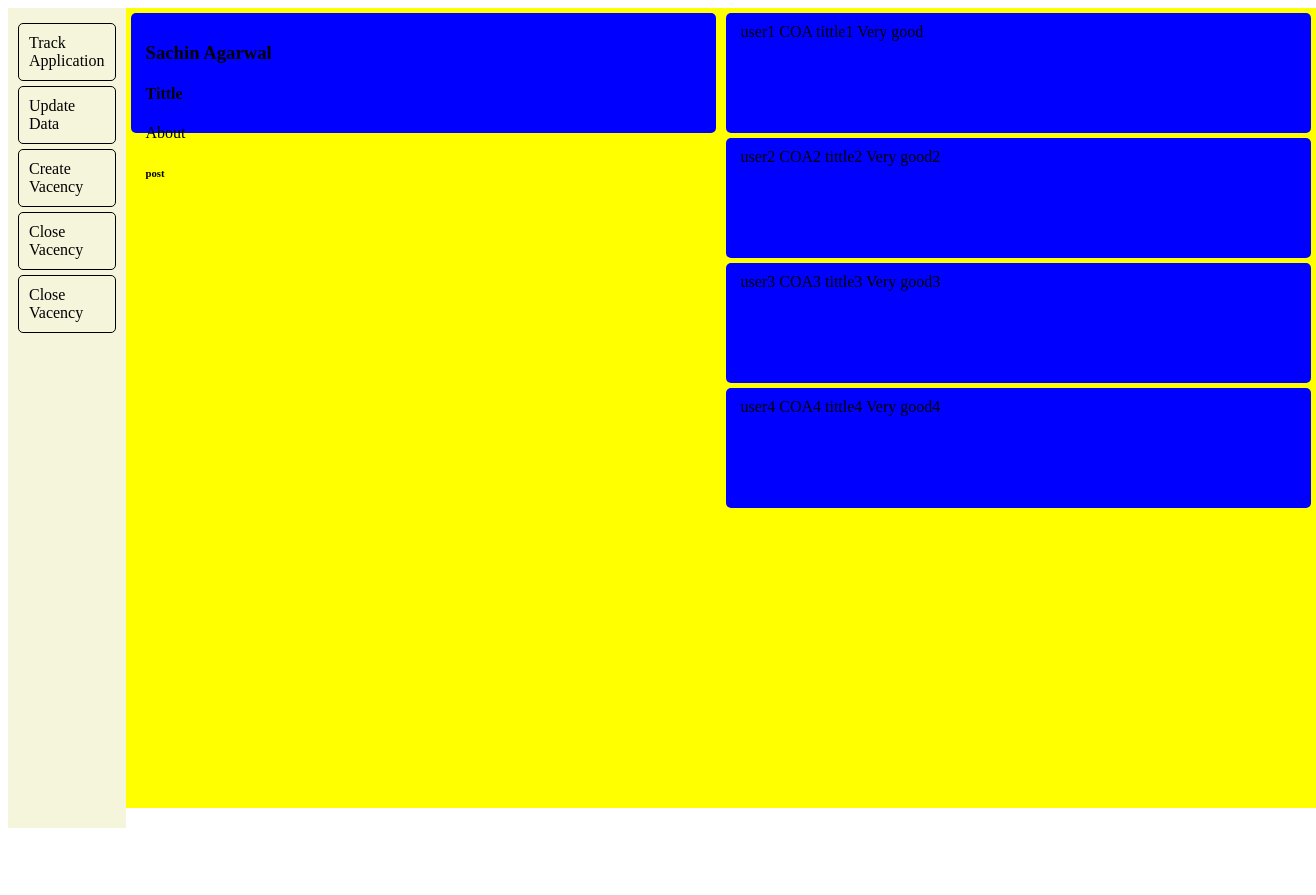
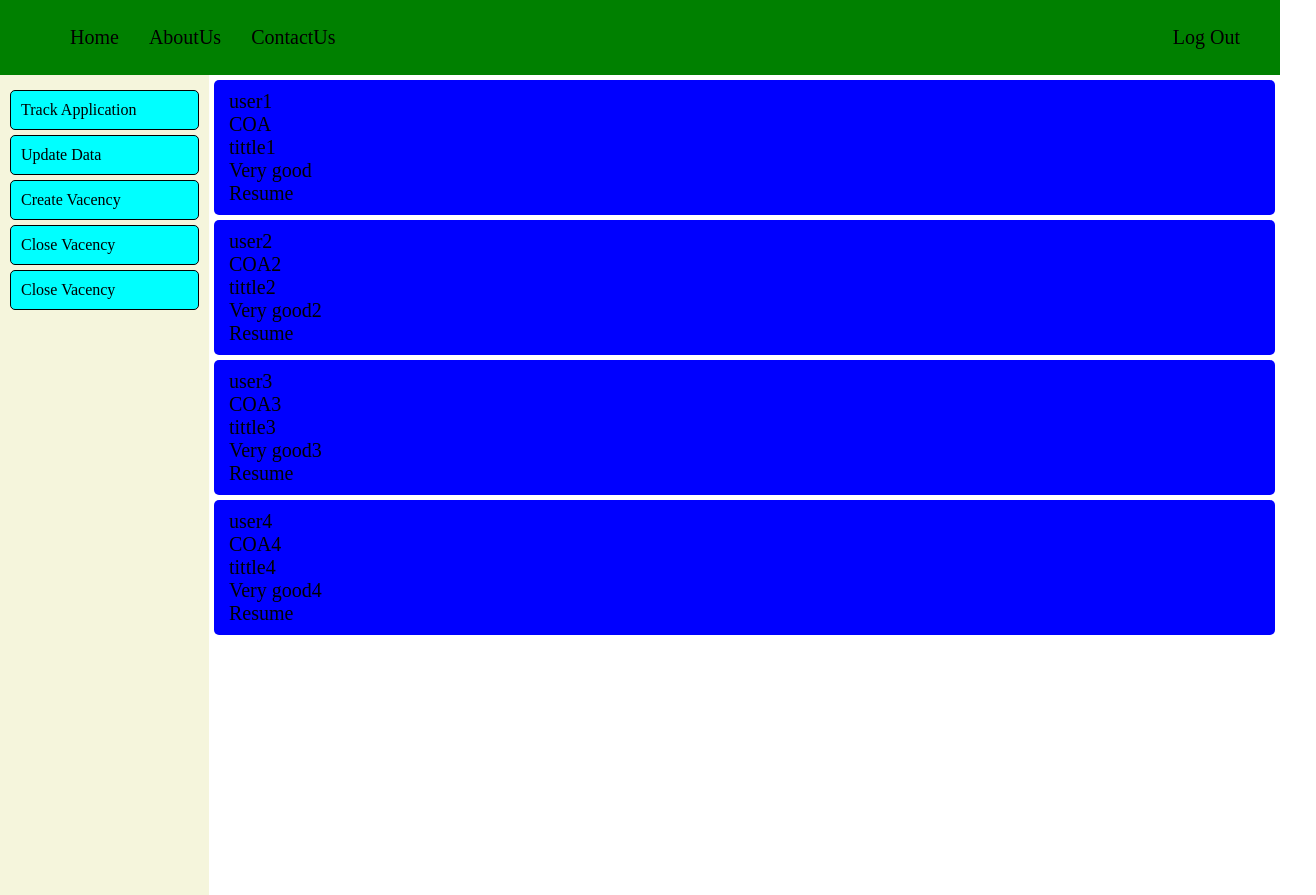
Before and after one commit to mdsadik13/Sih_Demo, a website: page template/dashboardCollege.html in a window 1280 px wide. Shown: the whole page, 1316 px wide, since content can reach past the window. Before the commit the page ends 836 px from the top, so only its background shows below. Drawn offline with Linux system fonts and the light colour scheme.

Commit message:
resume added

```diff
--- a/template/application.js
+++ b/template/application.js
@@ -4,7 +4,8 @@ const application=[
                   name:"user1",
                   tittle:"tittle1",
                   about:"Very good",
-                  post:"COA"
+                  post:"COA",
+                  resume:"https://docs.google.com/document/d/1rmYcWMvE96usumVZwbzkvWGSKqPAKLes5FfCNY8WHqQ/edit?usp=sharing"
             },
             {
                   name:"user2",
@@ -48,10 +49,11 @@ contain.append(box);
 for (let app of application) {
       boxElement=document.createElement('div');
       boxElement.classList.add("application");
-      boxElement.innerHTML += app.name + "  ";
-      boxElement.innerHTML += app.post + "  ";
-      boxElement.innerHTML += app.tittle + "  ";
-      boxElement.innerHTML += app.about + "  ";
+      boxElement.innerHTML += app.name+"<br>";
+      boxElement.innerHTML += app.post + "<br>";
+      boxElement.innerHTML += app.tittle + "<br>";
+      boxElement.innerHTML += app.about + "<br>";
+      boxElement.innerHTML+=`<a href="${app.resume}">Resume</a>`
       box.appendChild(boxElement);
       // console.log("Running");
 
--- a/template/dashboardCollege.css
+++ b/template/dashboardCollege.css
@@ -1,11 +1,42 @@
+body{
+      margin: 0;
+      padding: 0;
+}
+
+.navbar{
+      background-color: green;
+      width: 100vw;
+      display: flex;
+      flex-direction: row;
+      position: fixed;
+      top: 0;
+}
+.navbar ul{
+      display: flex;
+      flex-direction: row;
+}
+.navbar ul li{
+      list-style: none;
+      cursor: pointer;
+      padding-top: 10px;
+      padding-bottom: 10px;
+      padding-left: 30px;
+      font-size: 20px;
+}
+.logout{
+      position: fixed;
+      right: 40px;
+}
+
 .container{
       display: flex;
       flex-direction: row;
+      margin-top: 75px;
 }
 .sideBar{
       background-color: beige;
       padding: 10px;
-      width: 15%;
+      width: 15vw;
       height: 100vh;
 }
 .section{
@@ -13,20 +44,29 @@
       padding: 10px;
       border-radius: 5px;
       margin-top: 5px;
+      background-color: aqua;
+      cursor: pointer;
 }
 .box{
-      width: 85%;
+      width: 85vw;
       height: 100vh;
-      background-color: yellow;
+
 }
 
 .application{
       /* border: 2px solid black; */
       background-color: blue;
-      height: 100px;
-      width: 70vh;
+      /* height: 100px; */
+      width: 100;
       padding: 10px;
       padding-left: 15px;
       margin: 5px;
       border-radius: 5px;
+      font-size: 20px;
+      cursor: pointer;
+      color: black;
 }
+.application a{
+     color: black;
+      text-decoration: none;
+}
--- a/template/dashboardCollege.html
+++ b/template/dashboardCollege.html
@@ -8,6 +8,14 @@
       <link rel="stylesheet" href="dashboardCollege.css">
 </head>
 <body>
+      <div class="navbar">
+            <ul>
+                  <li><a>Home</a></li>
+                  <li><a>AboutUs</a></li>
+                  <li><a>ContactUs</a></li>
+                  <li><a class="logout">Log Out</a></li>
+            </ul>
+      </div>
       <div class="container">
             <div class="sideBar">
                   <div class="section">Track Application</div>
@@ -17,14 +25,14 @@
                   <div class="section">Close Vacency</div>
 
             </div>
-            <div class="box">
+            <!-- <div class="box">
                   <div class="application">
                         <h3>Sachin Agarwal</h1>
                         <h4>Tittle</h2>
                         <p>About</p>
                         <h6>post</h6>
                   </div>
-            </div>
+            </div> -->
       </div>
       <script src="application.js"></script>
 </body>
```
